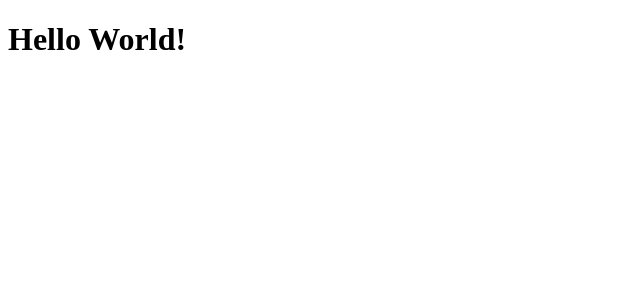
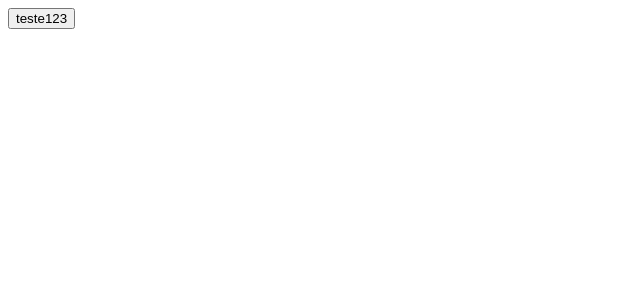
Before and after one commit to johnnysat/ada-project, a React (Vite) app: page / in a window 1280 px wide. Shown: the top 300 px of the page, without its empty margins (0-640 px from the left). Built offline with nearby package versions, Linux system fonts and the light colour scheme.

Commit message:
Trabalhando com props

```diff
--- a/src/App.jsx
+++ b/src/App.jsx
@@ -1,11 +1,12 @@
 import { React } from 'react'
+import Botao from './components/botao/botao'
 
 
 function App() {
 
   return (
     <>
-      <h1>Hello World!</h1>
+      <Botao buttonmsg="teste123"/>
     </>
   )
 }
--- /dev/null
+++ b/src/components/botao/botao.jsx
@@ -0,0 +1,11 @@
+import { React } from 'react'
+
+
+export default function Botao(props) {
+
+  return (
+    <>
+      <button>{props.buttonmsg}</button>
+    </>
+  )
+}
```
